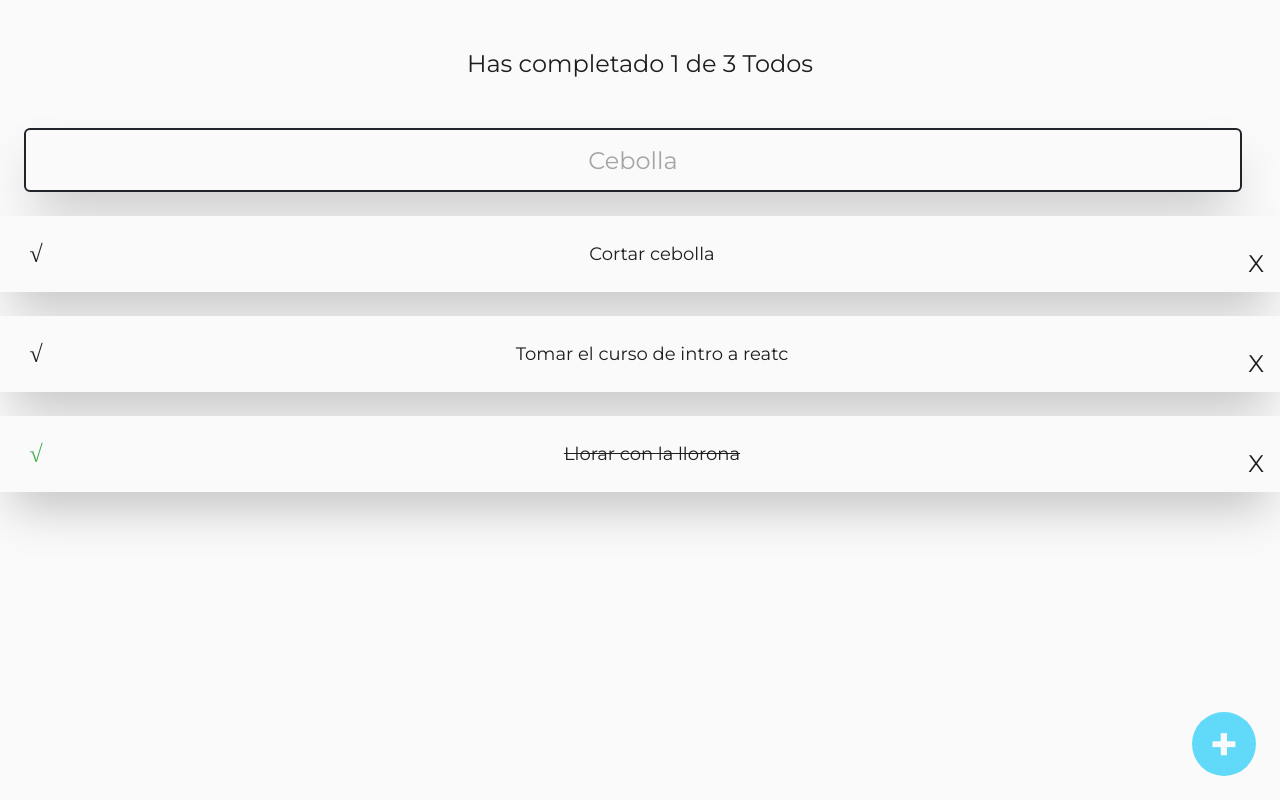
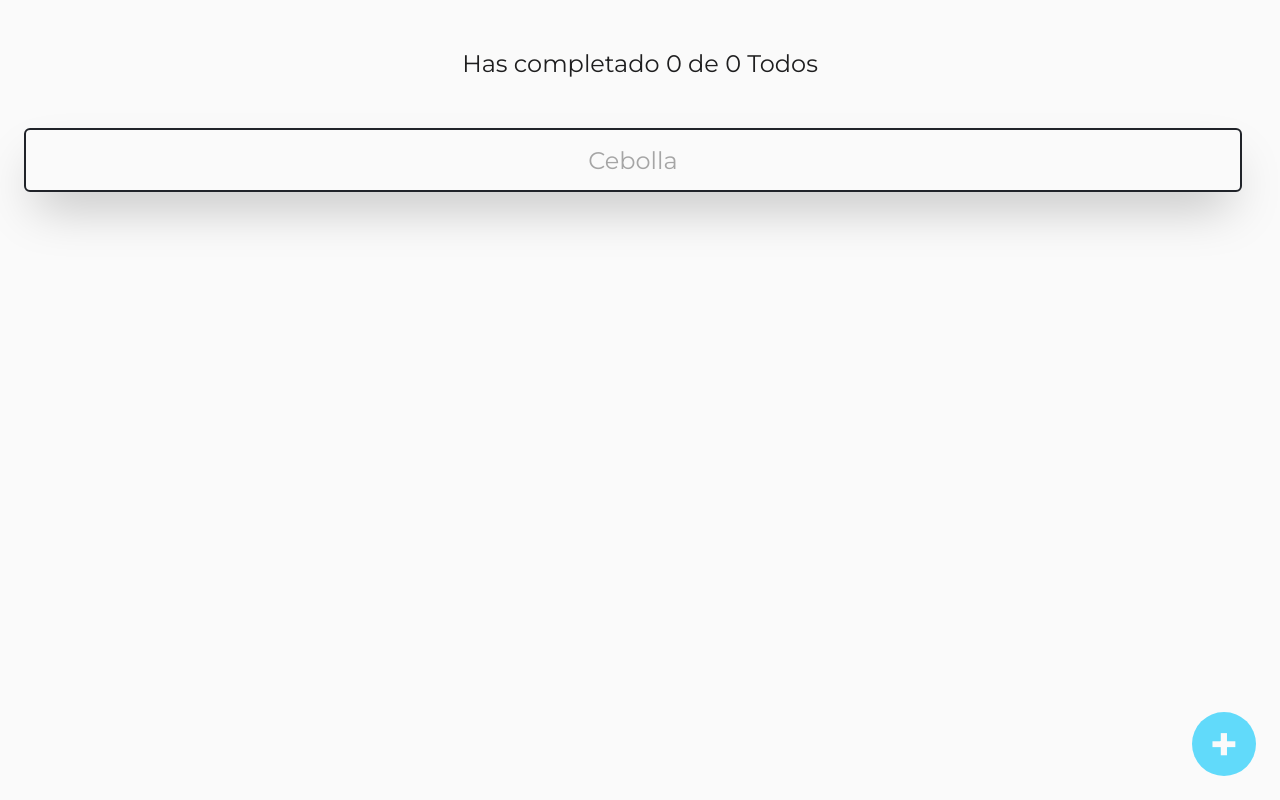
Before and after one commit to LuisArmandoOlmos/react-todo-machine, a React (Create React App) app: page / in a window 1280 px wide. Built offline with nearby package versions, Linux system fonts and the light colour scheme.

Commit message:
Add useLocalStorage

```diff
--- a/src/App.jsx
+++ b/src/App.jsx
@@ -1,15 +1,38 @@
+import { stringify } from "postcss";
 import React, { useState } from "react";
 import { AppUI } from "./AppUI";
 
-const defaulTodos = [
+/* const defaulTodos = [
   { text: "Cortar cebolla", complete: false },
   { text: "Tomar el curso de intro a reatc", complete: false },
   { text: "Llorar con la llorona", complete: true },
-];
+]; */
+
+export const useLocalStorage = (itemName, initialValue) => {
+  const localStorageItem = localStorage.getItem(itemName);
+  let parsedItem;
+
+  if (!localStorageItem) {
+    localStorage.setItem(itemName, JSON.stringify([]));
+    parsedItem = initialValue;
+  } else {
+    parsedItem = JSON.parse(localStorageItem);
+  }
+
+  const [item, setItem] = useState(parsedItem);
+
+  const saveItem = (newItem) => {
+    const stringifyNewItem = JSON.stringify(newItem);
+    localStorage.setItem(itemName, stringifyNewItem);
+    setItem(newItem);
+  };
+
+  return [item, saveItem];
+};
 
 export const App = () => {
+  const [todoList, saveTodoList] = useLocalStorage("TODOS_V1", []);
   const [searchValue, setSearchValue] = useState("");
-  const [todoList, settodoList] = useState(defaulTodos);
 
   const totalTodos = todoList.length;
   const checkTodos = todoList.filter((todo) => !!todo.complete).length;
@@ -30,14 +53,14 @@ export const App = () => {
     const todoIndex = todoList.findIndex((todo) => todo.text === text);
     const newTodoList = [...todoList];
     newTodoList[todoIndex].complete = true;
-    settodoList(newTodoList);
+    saveTodoList(newTodoList);
   };
 
   const deleteTodo = (text) => {
     const todoIndex = todoList.findIndex((todo) => todo.text === text);
     const newTodoList = [...todoList];
     newTodoList.splice(todoIndex, 1);
-    settodoList(newTodoList);
+    saveTodoList(newTodoList);
   };
 
   return (
```
